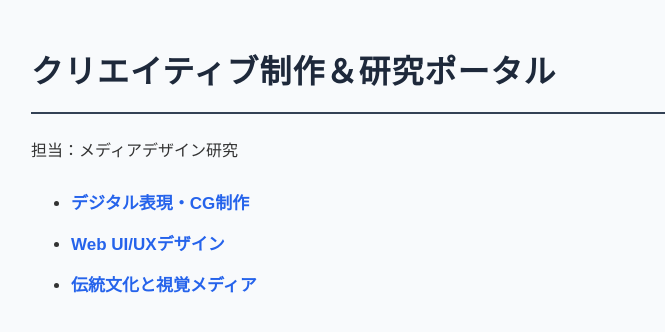
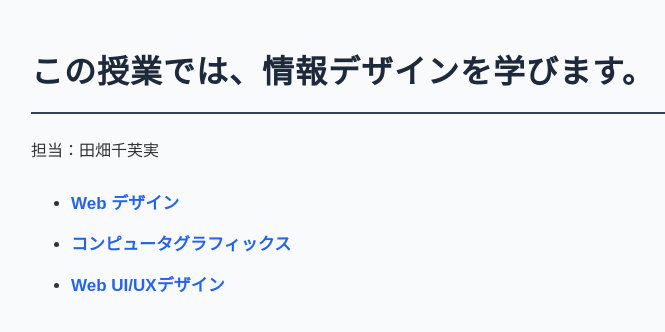
Before and after one commit to 02-2232101/26VC, a plain HTML site: page index.html in a window 1280 px wide. Shown: the whole page, without its empty margins (209-874 px from the left). Drawn offline with Linux system fonts and the light colour scheme.

Commit message:
Add files via upload

```diff
--- a/index.html
+++ b/index.html
@@ -3,7 +3,7 @@
 
 <head>
     <meta charset="UTF-8">
-    <title>制作＆研究ポータル - TOP</title>
+    <title>NSの講義</title>
     <style>
         body {
             font-family: "Hiragino Sans", "Hiragino Kaku Gothic ProN", sans-serif;
@@ -40,12 +40,12 @@
 </head>
 
 <body>
-    <h1>クリエイティブ制作＆研究ポータル</h1>
-    <p>担当：メディアデザイン研究</p>
+    <h1>この授業では、情報デザインを学びます。</h1>
+    <p>担当：田畑千芙実</p>
     <ul>
-        <li><a href="page1.html">デジタル表現・CG制作</a></li>
-        <li><a href="page2.html">Web UI/UXデザイン</a></li>
-        <li><a href="page3.html">伝統文化と視覚メディア</a></li>
+        <li><a href="page1.html">Web デザイン</a></li>
+        <li><a href="page2.html">コンピュータグラフィックス</a></li>
+        <li><a href="page3.html">Web UI/UXデザイン</a></li>
     </ul>
 </body>
 
```
Also changed, not shown: page1.html (+1 -1 lines), page2.html (+1 -1 lines), page3.html (+1 -1 lines), design.png (added), web.png (added).
